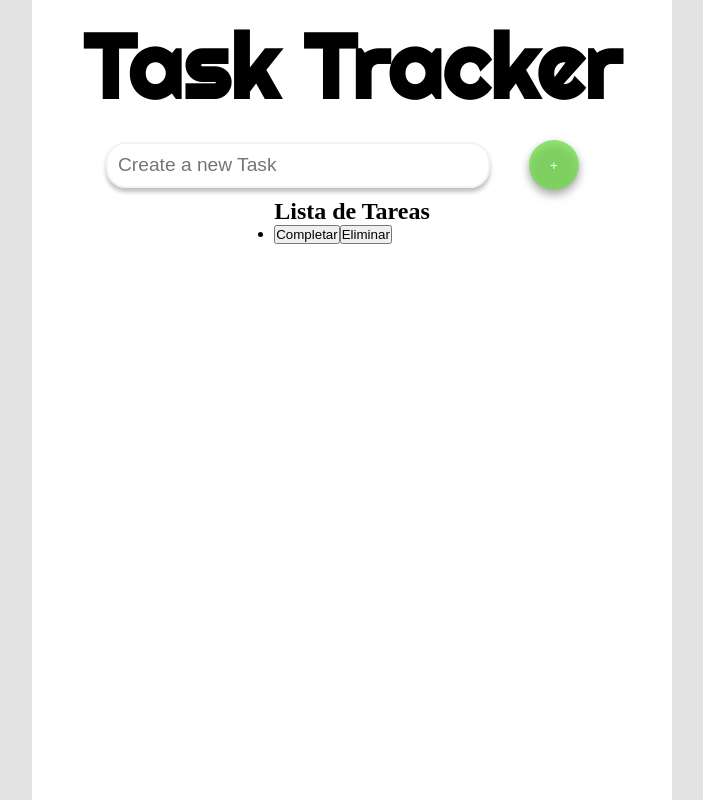
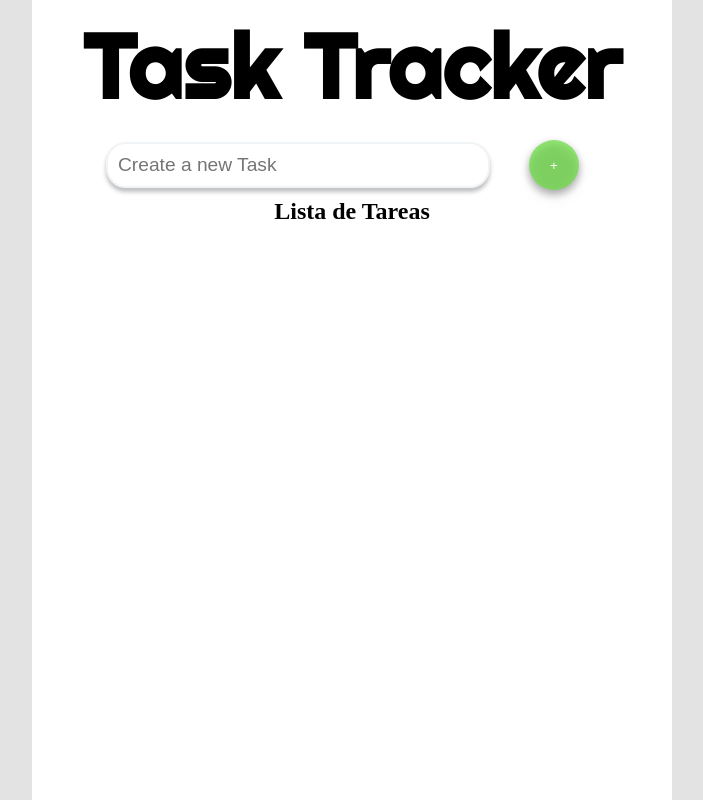
Before and after one commit to GiovanniSia/task-tracker-react, a React (Vite) app: page / in a window 1280 px wide. Shown: the whole page, without its empty margins (288-991 px from the left). Built offline with nearby package versions, Linux system fonts and the light colour scheme.

Commit message:
Added tasks saved in localStorage

```diff
--- a/src/components/taskForm/TaskForm.css
+++ b/src/components/taskForm/TaskForm.css
@@ -30,3 +30,7 @@
     color:#fff;
     border:none;
 }
+
+.task-form-container__btn:hover{
+    background-color: rgb(93, 179, 61);
+}
--- a/src/components/taskForm/TaskForm.jsx
+++ b/src/components/taskForm/TaskForm.jsx
@@ -16,6 +16,7 @@ const TaskForm = ({handleTaskAdded}) => {
       name:inputText,
       isCompleted:false,
     }
+    setInputText('');
     return handleTaskAdded(task);
   }
 
--- a/src/pages/TaskTracker.jsx
+++ b/src/pages/TaskTracker.jsx
@@ -4,20 +4,26 @@ import TaskList from '../components/TaskList';
 import '../App.css';
 
 const App = () => {
-  const [tasks, setTasks] = useState([{
-    id:"",
-    name:"",
-    isCompleted:false,
-  }]);
+  const [tasks, setTasks] = useState([]);
 
-  const handleTaskAdded = (task) =>{
-    setTasks(tasks.push(task));
+  const handleTaskAdded = (task) => {
+    tasks.push(task)
+    setTasks([...tasks]);
+    localStorage.setItem('tasks', JSON.stringify(tasks))
   }
+
+  useEffect(() => {
+    //si existen tareas guardadas, se cargan
+    if(localStorage.getItem('tasks')!==null){
+      let tasksSaved = JSON.parse(localStorage.getItem('tasks'));
+      setTasks(tasksSaved)
+    }
+  }, [])
 
   return (
     <div className='taskList-container'>
       <h1>Task Tracker</h1>
-      <TaskForm handleTaskAdded={handleTaskAdded}/>
+      <TaskForm handleTaskAdded={handleTaskAdded} />
       <TaskList tasks={tasks} />
     </div>
   );
```
